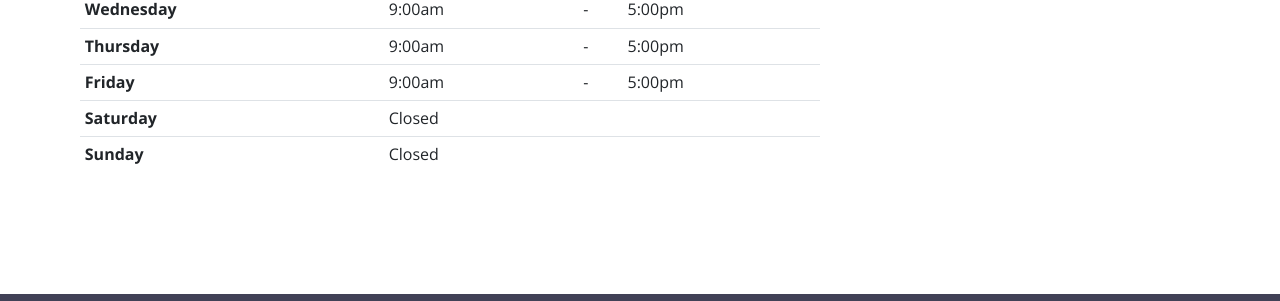
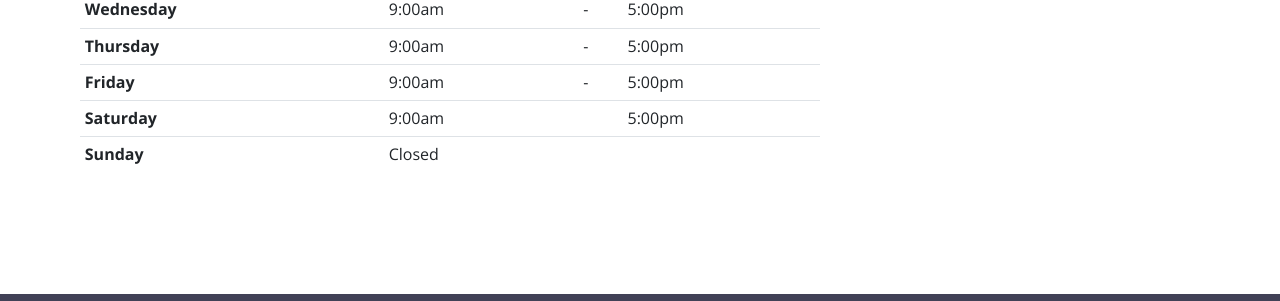
Before and after one commit to techlanka/business, a Jekyll site: the page built from contact.html, in a window 1280 px wide. Shown: the part 480-781 px from the top of the page. Built offline with Jekyll 4.4.1, drawn with Linux system fonts in a browser that asks for light colours.

Commit message:
Update contact.html

```diff
--- a/contact.html
+++ b/contact.html
@@ -58,9 +58,9 @@ bodyClass: page-contact
         </tr>
         <tr>
           <td class="day font-weight-bold">Saturday</td>
-          <td class="opens">Closed</td>
+          <td class="opens">9:00am</td>
           <td></td>
-          <td class="closes"></td>
+          <td class="closes">5:00pm</td>
         </tr>
         <tr>
           <td class="day font-weight-bold">Sunday</td>
```
